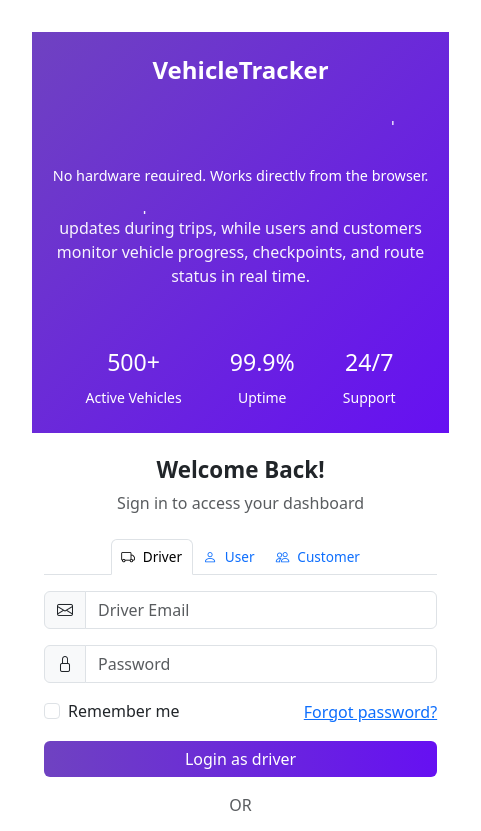
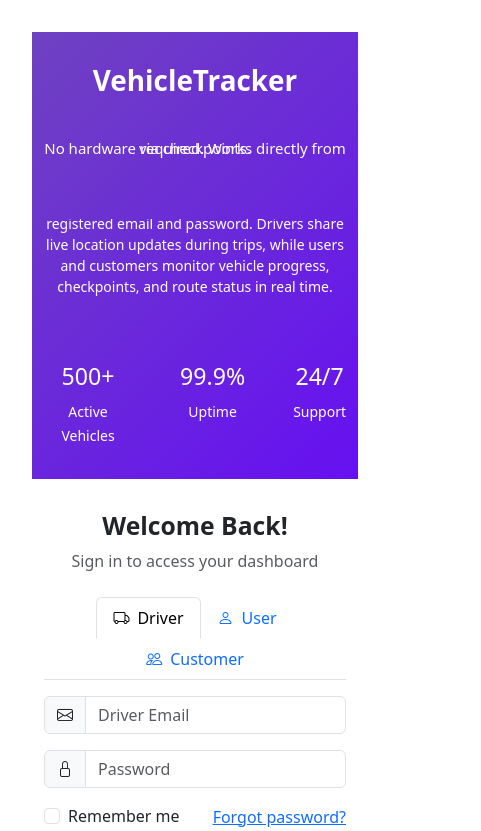
Before and after one commit to pratham5816/DAC-PROJECT, a React (Vite) app in the folder front_end/VehicleTracker/: page / in a window 390 px wide. Shown: the top 831 px of the page, 481 px wide, since content can reach past the window. Built offline with nearby package versions, Linux system fonts and the light colour scheme.

Commit message:
changes in Logincss

```diff
--- a/front_end/VehicleTracker/src/css/LoginPage.css
+++ b/front_end/VehicleTracker/src/css/LoginPage.css
@@ -1,11 +1,27 @@
+/* ===== BASE ===== */
+.login-container {
+  min-height: 100vh;
+  overflow-x: hidden;
+}
 
+.login-left {
+  background: linear-gradient(135deg, #6f42c1, #6610f2);
+  color: white;
+  padding: 3rem;
+  text-align: center;
+  display: flex;
+  flex-direction: column;
+  justify-content: center;
+}
 
+.brand-title {
+  font-size: 2.5rem;
+  font-weight: bold;
+}
 
-
-
-/* Base Styles */
+/* ===== MOVING TEXT ===== */
 .moving-text-box {
-  height: 60px;          /* visible area */
+  height: 3.5rem;
   overflow: hidden;
   margin-top: 20px;
 }
@@ -13,35 +29,28 @@
 .moving-text {
   display: flex;
   flex-direction: column;
-  animation: slideText 12s infinite;
+  animation: slideText 10s linear infinite;
 }
 
 .moving-text p {
   margin: 0;
+  height: 3.5rem;
+  line-height: 3.5rem;
   font-size: 15px;
-  line-height: 60px;     /* SAME as box height */
-  white-space: nowrap;
 }
 
-
-/* Animation */
 @keyframes slideText {
-  0%   { transform: translateY(0); }
-  20%  { transform: translateY(0); }
-
-  25%  { transform: translateY(-60px); }
-  45%  { transform: translateY(-60px); }
-
-  50%  { transform: translateY(-120px); }
-  70%  { transform: translateY(-120px); }
-
-  75%  { transform: translateY(-180px); }
-  100% { transform: translateY(-180px); }
+  from {
+    transform: translateY(0);
+  }
+  to {
+    transform: translateY(-14rem);
+  }
 }
 
-
+/* ===== HOW IT WORKS ===== */
 .how-to-slide-box {
-  height: 90px;        /* adjust based on text */
+  height: 6rem;
   overflow: hidden;
   margin-top: 30px;
 }
@@ -49,46 +58,29 @@
 .how-to-slide {
   display: flex;
   flex-direction: column;
-  animation: continuousSlide 12s linear infinite;
+  animation: howSlide 14s linear infinite;
 }
 
 .slide-content {
-  padding: 10px 0;
-  text-align: center;
-  opacity: 0.95;
+  padding: 0.75rem 0;
+  font-size: 14px;
 }
 
-@keyframes continuousSlide {
-  0% {
-    transform: translateY(0);
-  }
-  100% {
+@keyframes howSlide {
+  to {
     transform: translateY(-50%);
   }
 }
 
-
-.login-container {
-  min-height: 100vh;
-  overflow-x: hidden;
+/* ===== STATS ===== */
+.stats {
+  display: flex;
+  justify-content: space-around;
+  margin-top: 40px;
 }
 
-.login-left {
-  min-height: 100vh;
-  background: linear-gradient(135deg, #6f42c1, #6610f2);
-  color: white;
-
-  display: flex;
-  flex-direction: column;
-  justify-content: center;
-  align-items: center;
-  text-align: center;
-  padding: 3rem;
-}
-
+/* ===== RIGHT PANEL ===== */
 .login-right {
-  min-height: 100vh;
-
   display: flex;
   justify-content: center;
   align-items: center;
@@ -100,71 +92,32 @@
   max-width: 400px;
 }
 
+.login-btn {
+  background: linear-gradient(90deg, #6f42c1, #6610f2);
+  border: none;
+}
 
-
-/* ===== Tablets (≤ 992px) ===== */
-
+/* ===== TABLET ===== */
 @media (max-width: 992px) {
   .login-left {
     padding: 2rem;
   }
+}
+
+/* ===== MOBILE ===== */
+@media (max-width: 768px) {
+  .login-left {
+    display: flex;
+    min-height: auto;
+    padding: 2rem 1.5rem;
+    text-align: center;
+  }
 
   .login-right {
-    padding: 2rem;
-  }
-}
-
-/* ===== Mobile Devices (≤ 768px) ===== */
-
-@media (max-width: 768px) {
-  .login-left {
-    min-height: auto;
     padding: 2rem 1.5rem;
   }
 
-  .login-left h1 {
-    font-size: 1.8rem;
-  }
-
-  .login-left p {
-    font-size: 0.9rem;
-  }
-
-  .login-right {
-    min-height: auto;
-    padding: 2rem 1.5rem;
-  }
-
-  .login-form-wrapper {
-    max-width: 100%;
+  .stats {
+    margin-top: 20px;
   }
 }
-
-/* ===== Small Mobile (≤ 480px) ===== */
-
-@media (max-width: 480px) {
-  .login-left {
-    padding: 1.5rem 1rem;
-  }
-
-  .login-left h1 {
-    font-size: 1.5rem;
-  }
-
-  .login-right {
-    padding: 1.5rem 1rem;
-  }
-
-  .login-form-wrapper h2 {
-    font-size: 1.4rem;
-  }
-
-  .nav-tabs .nav-link {
-    font-size: 0.85rem;
-    padding: 0.4rem 0.6rem;
-  }
-
-  button {
-    font-size: 0.9rem;
-  }
-}
```
